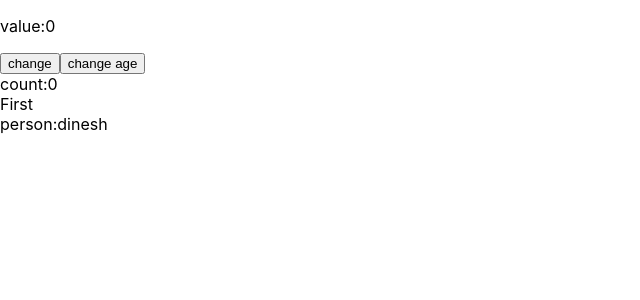
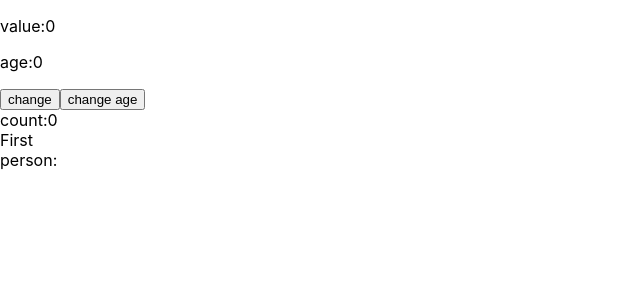
Before and after one commit to divyashan3223/react-batch-7, a React (Create React App) app: page / in a window 1280 px wide. Shown: the top 300 px of the page, without its empty margins (0-640 px from the left). Built offline with nearby package versions, Linux system fonts and the light colour scheme.

Commit message:
intro to useCallback

```diff
--- a/src/componet/hook/memo/First.jsx
+++ b/src/componet/hook/memo/First.jsx
@@ -6,8 +6,7 @@ const First = memo(({ count }) => {
 export const Second = memo(() => {
   return <div>First</div>;
 });
-export const Third = memo(({ person }) => {
-  console.log(person);
-  return <div>person:{person.name}</div>;
+export const Third = memo(({ handleChange }) => {
+  return <div>person:{handleChange}</div>;
 });
 export default First;
--- a/src/componet/hook/memo/Reactmemo.jsx
+++ b/src/componet/hook/memo/Reactmemo.jsx
@@ -1,4 +1,4 @@
-import React, { useMemo } from "react";
+import React, { useCallback, useMemo } from "react";
 import { useState } from "react";
 import First, { Second, Third } from "./First";
 
@@ -6,15 +6,22 @@ const Reactmemo = () => {
   const [count, setCount] = useState(0);
   const [age, setAge] = useState(0);
   console.log("parent");
-  const person = useMemo(() => {
-    return {
-      name: "dinesh",
-      age: 22,
-    };
-  }, [count]);
+  // const person = useMemo(() => {
+  //    return{
+
+  //   name: "dinesh",
+  //   age: 22,
+
+  // }
+  // }, [count]);
+  const handleChange = useCallback(() => {
+    setAge(age + 1);
+  }, [age]);
+
   return (
     <div>
       <p>value:{count}</p>
+      <p>age:{age}</p>
       <button
         onClick={() => {
           setCount(count + 1);
@@ -31,7 +38,7 @@ const Reactmemo = () => {
       </button>
       <First count={count} />
       <Second />
-      <Third person={person} />
+      <Third handleChange={handleChange} />
     </div>
   );
 };
```
